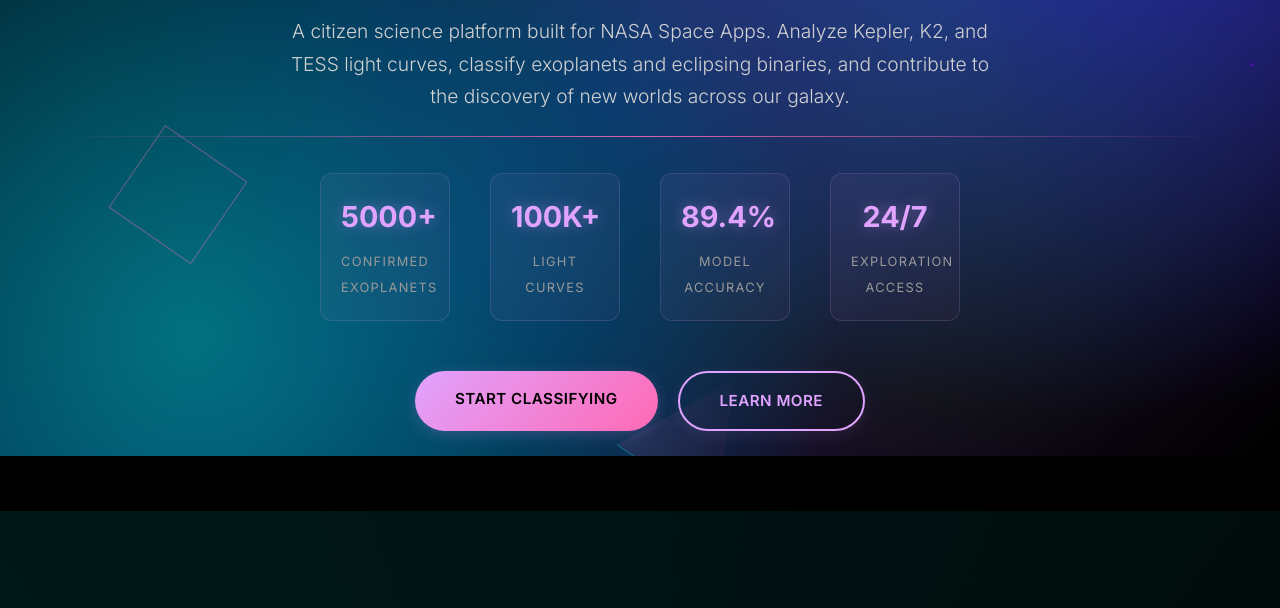
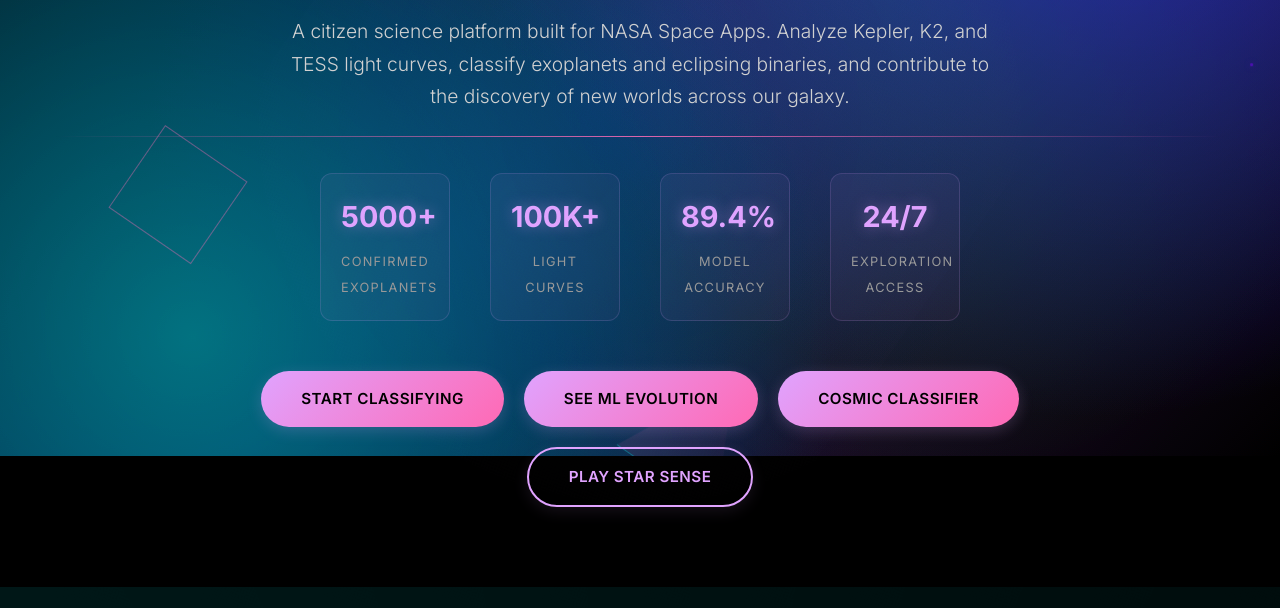
Before and after one commit to dev-rayhan-byte/cosmic_odyssey-, a plain HTML site: page index.html in a window 1280 px wide. Shown: the part 344-952 px from the top of the page. Drawn offline with Linux system fonts and the light colour scheme.

Commit message:
Update index.html

```diff
--- a/index.html
+++ b/index.html
@@ -94,7 +94,9 @@
       </div>
       <div class="cta-buttons">
         <a href="cc.html" class="cta-button">Start Classifying</a>
-        <a href="#features" class="cta-button secondary">Learn More</a>
+        <a href="model eval.html" class="cta-button">See ML Evolution </a>
+        <a href="Cosmic%20Classifier.html" class="cta-button"> Cosmic Classifier</a>
+        <a href="#features" class="cta-button secondary">Play Star Sense</a>
       </div>
     </div>
   </section>
```
